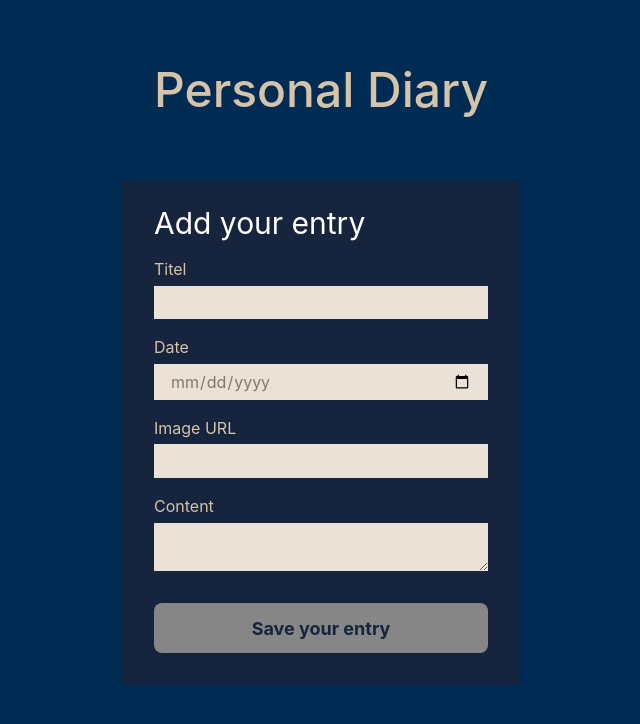
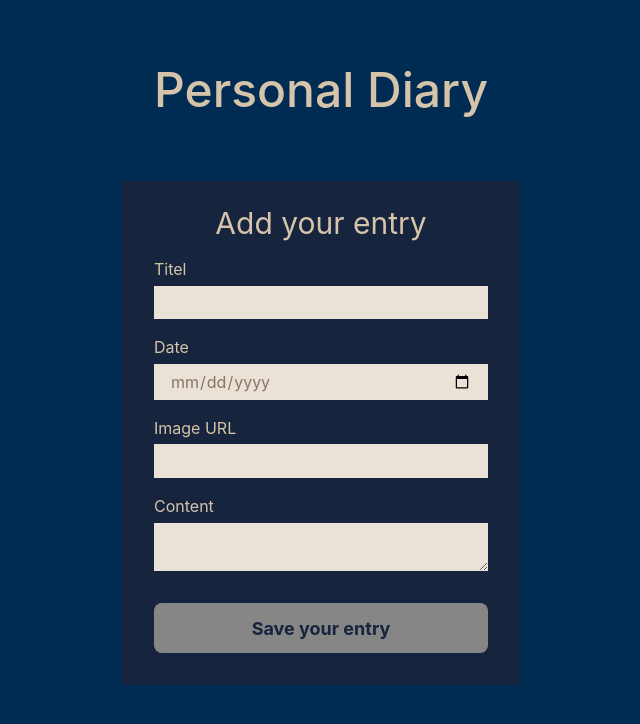
Before and after one commit to Lernya/tagebuch, a React (Vite) app: page / in a window 1280 px wide. Shown: the top 724 px of the page, without its empty margins (319-959 px from the left). Built offline with nearby package versions, Linux system fonts and the light colour scheme.

Commit message:
CSS mit hoeherer Spezifizitaet

```diff
--- a/src/App.jsx
+++ b/src/App.jsx
@@ -4,7 +4,7 @@ import EntryList from "./components/EntryList.jsx";
 const App = () => {
   return (
     <>
-      <h1>Personal Diary</h1>
+      <h1 id="h1app">Personal Diary</h1>
       <EntryForm />
       <EntryList />
     </>
--- a/src/tagebuch-classic.css
+++ b/src/tagebuch-classic.css
@@ -17,21 +17,23 @@ body {
     /* beige */
     color: #d5c3aa;
 
-    h1 {
-        background-color: #867666;
-        background-color: #16253d;
-        background-color: inherit;
-        text-align: center;
+    h1#h1app {
         padding: 2rem ;
         margin-top:2rem;
         font-size: 3rem;
         font-weight: 500;
+        text-align: center;
     }
 
     h2 {
         /* text-align: right; */
     /* beige */
     color: #d5c3aa;
+    }
+
+    #entryform h2 {
+        color: #d5c3aa;
+        text-align: center;
     }
 
     h3 {
```
